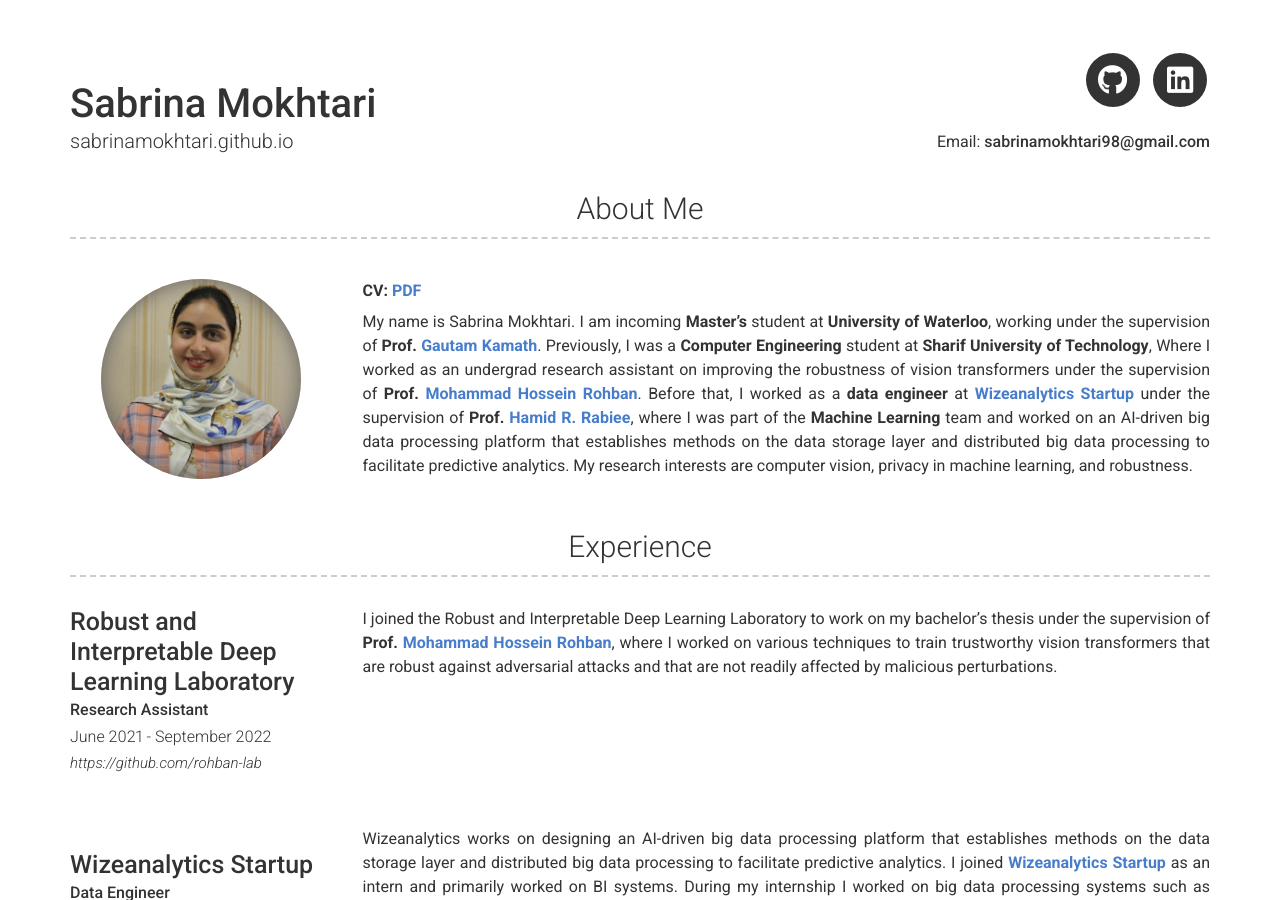
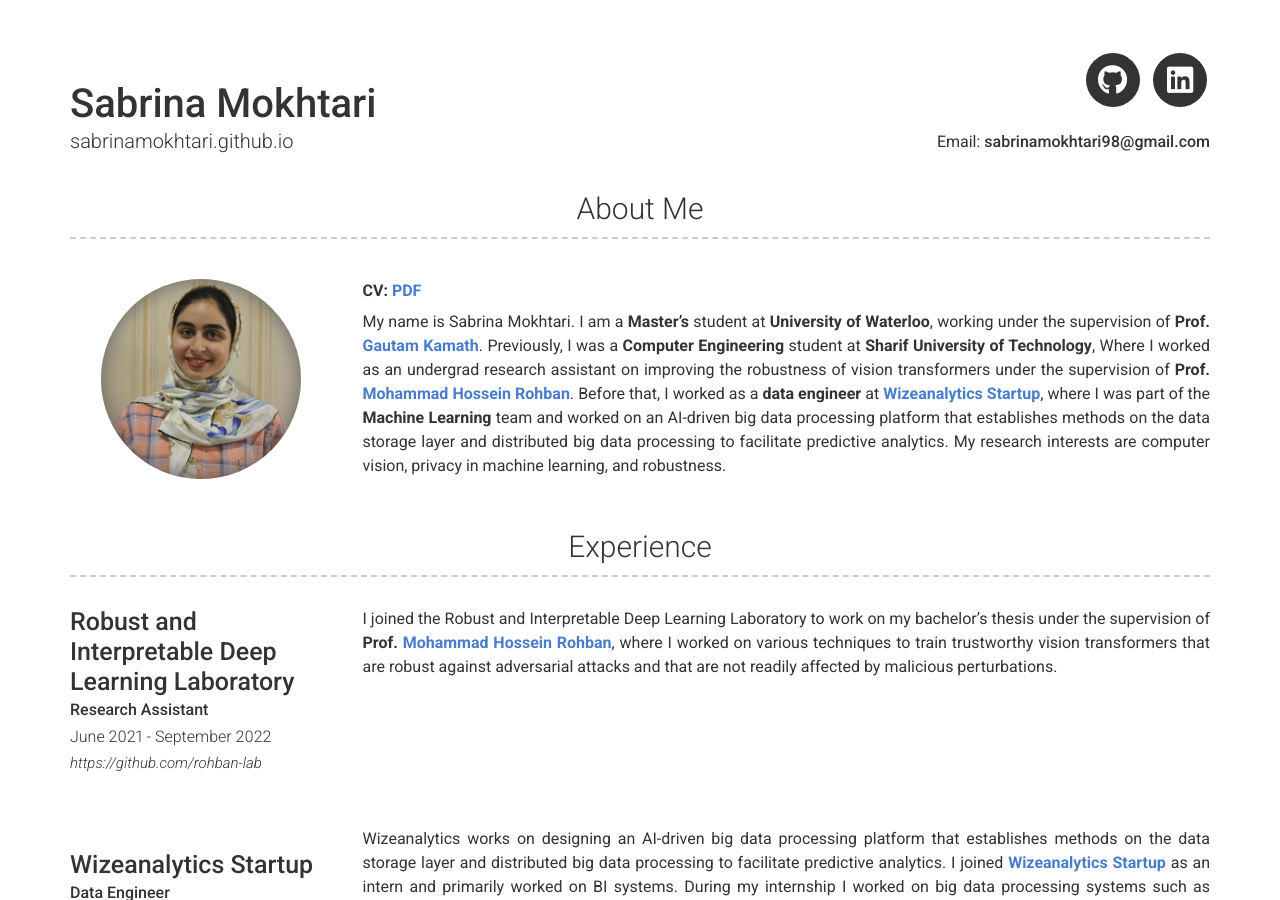
Before and after one commit to SabrinaMokhtari/sabrinamokhtari.github.io, a Jekyll site: the page built from index.md, in a window 1280 px wide and 900 px high. Built offline with Jekyll 4.4.1, drawn with Linux system fonts in a browser that asks for light colours; nearby versions of some CDN libraries.

Commit message:
Update _config.yml

```diff
--- a/_config.yml
+++ b/_config.yml
@@ -43,12 +43,11 @@ about_profile_image: images/me.jpeg
 about_content: |
   **CV: [PDF](https://sabrinamokhtari.github.io/files/CV.pdf)**
 
-  My name is Sabrina Mokhtari. I am incoming **Master's** student at **University of Waterloo**,
+  My name is Sabrina Mokhtari. I am a **Master's** student at **University of Waterloo**,
   working under the supervision of **Prof.** [**Gautam Kamath**](http://www.gautamkamath.com/). Previously,
   I was a **Computer Engineering** student at **Sharif University of Technology**, Where I worked as an undergrad
   research assistant on improving the robustness of vision transformers under the supervision of **Prof.** [**Mohammad Hossein Rohban**](http://sharif.ir/~rohban/).
-  Before that, I worked as a **data engineer** at [**Wizeanalytics Startup**](https://www.linkedin.com/company/wizeanalytics/?originalSubdomain=ir) under the supervision
-  of **Prof.** [**Hamid R. Rabiee**](http://sharif.edu/~rabiee/), where I was part of the **Machine Learning** team and worked on an AI-driven big data processing
+  Before that, I worked as a **data engineer** at [**Wizeanalytics Startup**](https://www.linkedin.com/company/wizeanalytics/?originalSubdomain=ir), where I was part of the **Machine Learning** team and worked on an AI-driven big data processing
   platform that establishes methods on the data storage layer and distributed big data processing to facilitate predictive analytics. My research interests are
   computer vision, privacy in machine learning, and robustness.
 
```
